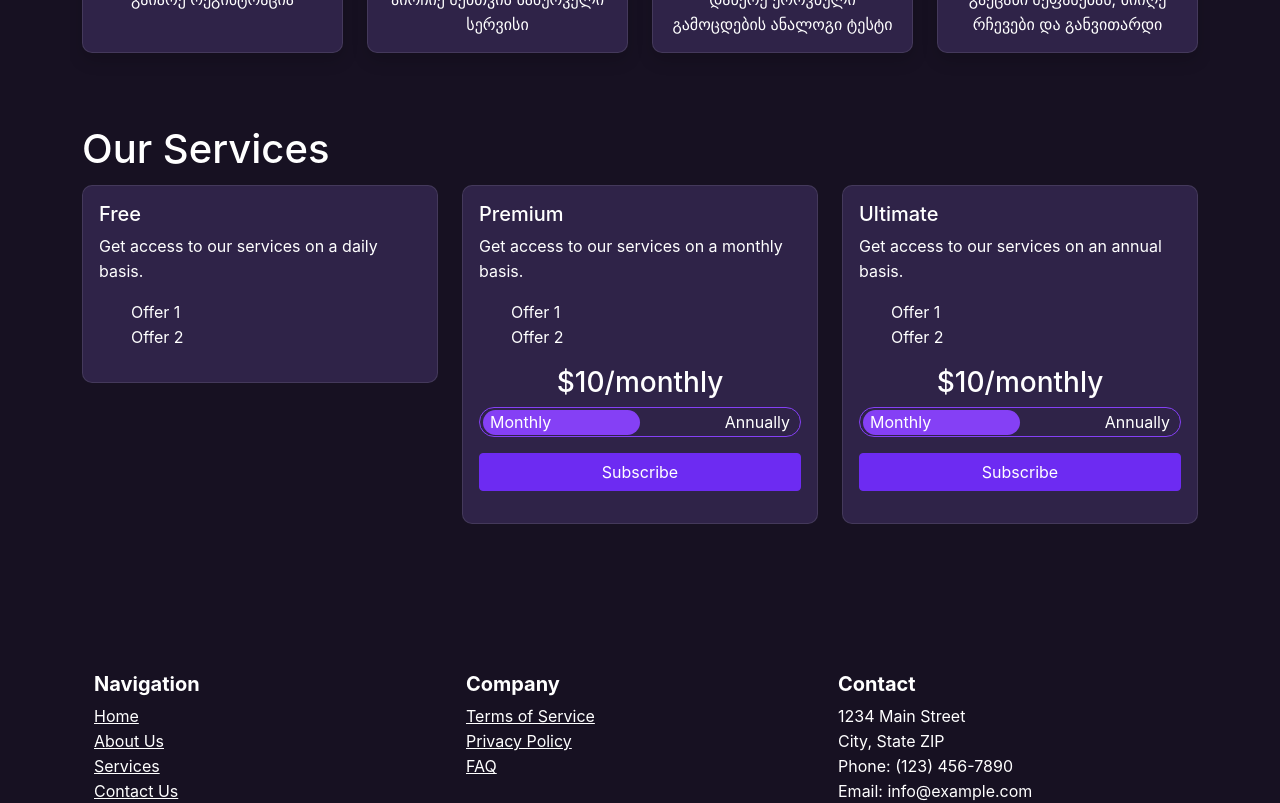
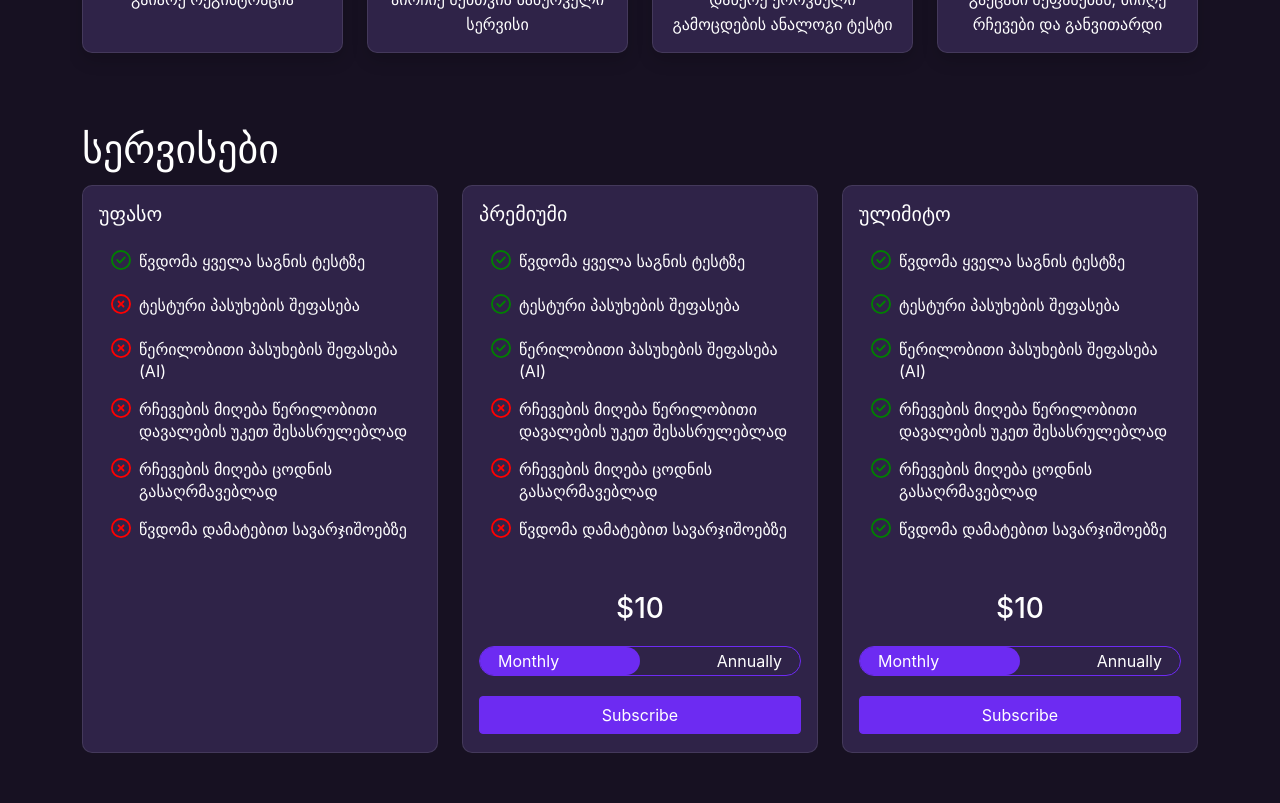
Before and after one commit to 3Threads/repetAItor, a React (Create React App) app: page / in a window 1280 px wide. Shown: the part 820-1623 px from the top of the page. Built offline with nearby package versions, Linux system fonts and the light colour scheme.

Commit message:
Updated homepage services ui

```diff
--- a/src/App.scss
+++ b/src/App.scss
@@ -188,19 +188,15 @@ summary {
   background: #2f2348;
   position: relative;
   border-radius: 15px;
-  border: 1px solid #8540f5;
+  border: 1px solid #6d2bf2;
   cursor: pointer;
 }
 
 .switch-slider {
   position: absolute;
-  top: 2px;
-  bottom: 2px;
-  left: 1%;
-  right: 1%;
-  width: 49%;
-  height: 25px;
-  background: #8540f5;
+  width: 50%;
+  height: 100%;
+  background: #6d2bf2;
   border-radius: 15px;
   transition: all 0.3s ease;
 }
--- a/src/components/homepageComponents/CustomSwitch.tsx
+++ b/src/components/homepageComponents/CustomSwitch.tsx
@@ -11,8 +11,8 @@ const CustomSwitch: React.FC<CustomSwitchProps> = ({checked, setChecked}) => {
         <div className={`custom-switch ${checked ? 'checked' : ''}`} onClick={() => setChecked(!checked)}>
             <div className="switch-slider"/>
             <div className="switch-text">
-                <span className="monthly">Monthly</span>
-                <span className="annually">Annually</span>
+                <span className="monthly" style={{paddingLeft: '8px'}}>Monthly</span>
+                <span className="annually" style={{paddingRight: '8px'}}>Annually</span>
             </div>
         </div>
     );
--- a/src/components/homepageComponents/ServiceCard.tsx
+++ b/src/components/homepageComponents/ServiceCard.tsx
@@ -2,11 +2,14 @@
 import React, {useState} from 'react';
 import {Card, Col, Row} from 'react-bootstrap';
 import CustomSwitch from "./CustomSwitch";
+import {FontAwesomeIcon} from "@fortawesome/react-fontawesome";
+import {faCircleCheck, faCircleXmark} from "@fortawesome/free-regular-svg-icons";
 
 interface ServiceCardProps {
     name: string;
     description: string;
     offers: string[];
+    lastIndex: number;
     price?: number;
     annualPrice?: number;
     monthlyButton?: React.ReactNode
@@ -17,6 +20,7 @@ const ServiceCard: React.FC<ServiceCardProps> = ({
                                                      name,
                                                      description,
                                                      offers,
+                                                     lastIndex,
                                                      price,
                                                      annualPrice,
                                                      monthlyButton,
@@ -25,23 +29,56 @@ const ServiceCard: React.FC<ServiceCardProps> = ({
     const [checked, setChecked] = useState(false);
 
     return (
-        <Card>
-            <Card.Body>
+        <Card style={{display: 'flex', flexDirection: 'column', height: '100%'}}>
+            <Card.Body style={{display: 'flex', flexDirection: 'column', paddingBottom:'10px'}}>
                 <Card.Title>{name}</Card.Title>
                 <Card.Text>{description}</Card.Text>
-                <Card.Text>
-                    <ul>
-                        {offers.map((offer, index) => <li key={index}>{offer}</li>)}
+                <Card.Text style={{marginBottom:'0'}}>
+                    <ul style={{paddingLeft: '4px'}}>
+                        {offers.map((offer, index) =>
+
+                            <li key={index} style={{display: 'flex', alignItems: 'flex-start', paddingBottom: '16px'}}>
+                                {index < lastIndex ? (
+                                    <FontAwesomeIcon icon={faCircleCheck}
+                                                     size={'lg'}
+                                                     color={'green'}
+                                                     style={{
+                                                         padding: '8px',
+                                                         paddingTop: '0px',
+                                                         display: 'flex',
+                                                         alignItems: 'flex-start'
+                                                     }}
+                                    />
+                                ) : (
+                                    <FontAwesomeIcon icon={faCircleXmark}
+                                                     size={'lg'}
+                                                     color={'red'}
+                                                     style={{
+                                                         padding: '8px',
+                                                         paddingTop: '0px',
+                                                         display: 'flex',
+                                                         alignItems: 'flex-start'
+                                                     }}
+                                    />
+                                )
+                                }
+                                <div style={{alignSelf: 'flex-start', lineHeight: '22px'}}>
+                                    {offer}
+                                </div>
+                            </li>
+                        )}
                     </ul>
+                </Card.Text>
+                <Card.Text style={{marginTop: 'auto'}}>
                     {checked && (
                         <div style={{textAlign: "center", width: "100%"}}>
-                            <h3>${annualPrice}/annually</h3>
+                            <h3 style={{marginTop: '14px', marginBottom: '20px'}}>${annualPrice}</h3>
                         </div>
                     )}
 
                     {!checked && price &&
                         <div style={{textAlign: "center", width: "100%"}}>
-                            <h3>${price}/monthly</h3>
+                            <h3 style={{marginTop: '14px', marginBottom: '20px'}}>${price}</h3>
                         </div>}
                     {price && annualPrice && <CustomSwitch checked={checked} setChecked={setChecked}/>}
 
@@ -53,10 +90,10 @@ const ServiceCard: React.FC<ServiceCardProps> = ({
                             {monthlyButton}
                         </div>}
                 </Card.Text>
+            </Card.Body>
 
+        </Card>
 
-            </Card.Body>
-        </Card>
     );
 };
 
--- a/src/components/homepageComponents/Services.tsx
+++ b/src/components/homepageComponents/Services.tsx
@@ -10,38 +10,88 @@ export const Services = () => {
 
     return (
         <div className={"pb-4"}>
-            <h1>Our Services</h1>
+            <h1>სერვისები</h1>
             <Row>
                 <Col sm={12} xs={12} lg={4} className={"py-1"}>
                     <ServiceCard
-                        name="Free"
-                        description="Get access to our services on a daily basis."
-                        offers={['Offer 1', 'Offer 2']}
+                        name="უფასო"
+                        description=""
+                        lastIndex={1}
+                        offers={
+                            [
+                                'წვდომა ყველა საგნის ტესტზე',
+                                'ტესტური პასუხების შეფასება',
+                                'წერილობითი პასუხების შეფასება (AI)',
+                                'რჩევების მიღება წერილობითი დავალების უკეთ შესასრულებლად',
+                                'რჩევების მიღება ცოდნის გასაღრმავებლად',
+                                'წვდომა დამატებით სავარჯიშოებზე',
+                            ]
+                        }
                     />
                 </Col>
                 <Col sm={12} xs={12} lg={4} className={"py-1"}>
                     <ServiceCard
-                        name="Premium"
-                        description="Get access to our services on a monthly basis."
-                        offers={['Offer 1', 'Offer 2']}
+                        name="პრემიუმი"
+                        description=""
+                        offers={
+                            [
+                                'წვდომა ყველა საგნის ტესტზე',
+                                'ტესტური პასუხების შეფასება',
+                                'წერილობითი პასუხების შეფასება (AI)',
+                                'რჩევების მიღება წერილობითი დავალების უკეთ შესასრულებლად',
+                                'რჩევების მიღება ცოდნის გასაღრმავებლად',
+                                'წვდომა დამატებით სავარჯიშოებზე',
+                            ]
+                        }
+                        lastIndex={3}
                         price={10}
                         annualPrice={50}
-                        monthlyButton={<Button className={'btn-sign-in my-3'} style={{height: 'auto', width: '100%',}}
+                        monthlyButton={<Button className={'btn-sign-in'} style={{
+                            height: 'auto',
+                            width: '100%',
+                            marginTop: '20px',
+                            marginBottom: '8px'
+                        }}
                                                onClick={() => handleSubscribe('Free')}>Subscribe</Button>}
-                        annuallyButton={<Button className={'btn-sign-in my-3'} style={{height: 'auto', width: '100%',}}
+                        annuallyButton={<Button className={'btn-sign-in'} style={{
+                            height: 'auto',
+                            width: '100%',
+                            marginTop: '20px',
+                            marginBottom: '8px'
+                        }}
                                                 onClick={() => handleSubscribe('Free annually')}>Subscribe</Button>}
                     />
                 </Col>
                 <Col sm={12} xs={12} lg={4} className={"py-1"}>
                     <ServiceCard
-                        name="Ultimate"
-                        description="Get access to our services on an annual basis."
-                        offers={['Offer 1', 'Offer 2']}
+                        name="ულიმიტო"
+                        description=""
+                        offers={
+                            [
+                                'წვდომა ყველა საგნის ტესტზე',
+                                'ტესტური პასუხების შეფასება',
+                                'წერილობითი პასუხების შეფასება (AI)',
+                                'რჩევების მიღება წერილობითი დავალების უკეთ შესასრულებლად',
+                                'რჩევების მიღება ცოდნის გასაღრმავებლად',
+                                'წვდომა დამატებით სავარჯიშოებზე',
+                            ]
+                        }
+                        lastIndex={6}
                         price={10}
                         annualPrice={50}
-                        monthlyButton={<Button className={'btn-sign-in my-3'} style={{height: 'auto', width: '100%',}}
+                        monthlyButton={<Button className={'btn-sign-in'} style={{
+                            height: 'auto',
+                            width: '100%',
+                            marginTop: '20px',
+                            marginBottom: '8px'
+                        }}
                                                onClick={() => handleSubscribe('Free')}>Subscribe</Button>}
-                        annuallyButton={<Button className={'btn-sign-in my-3'} style={{height: 'auto', width: '100%',}}
+                        annuallyButton={<Button className={'btn-sign-in'} style={{
+                            height: 'auto',
+                            width: '100%',
+                            marginTop: '20px',
+                            marginBottom: '8px'
+                        }}
                                                 onClick={() => handleSubscribe('Free annually')}>Subscribe</Button>}
                     />
                 </Col>
```
